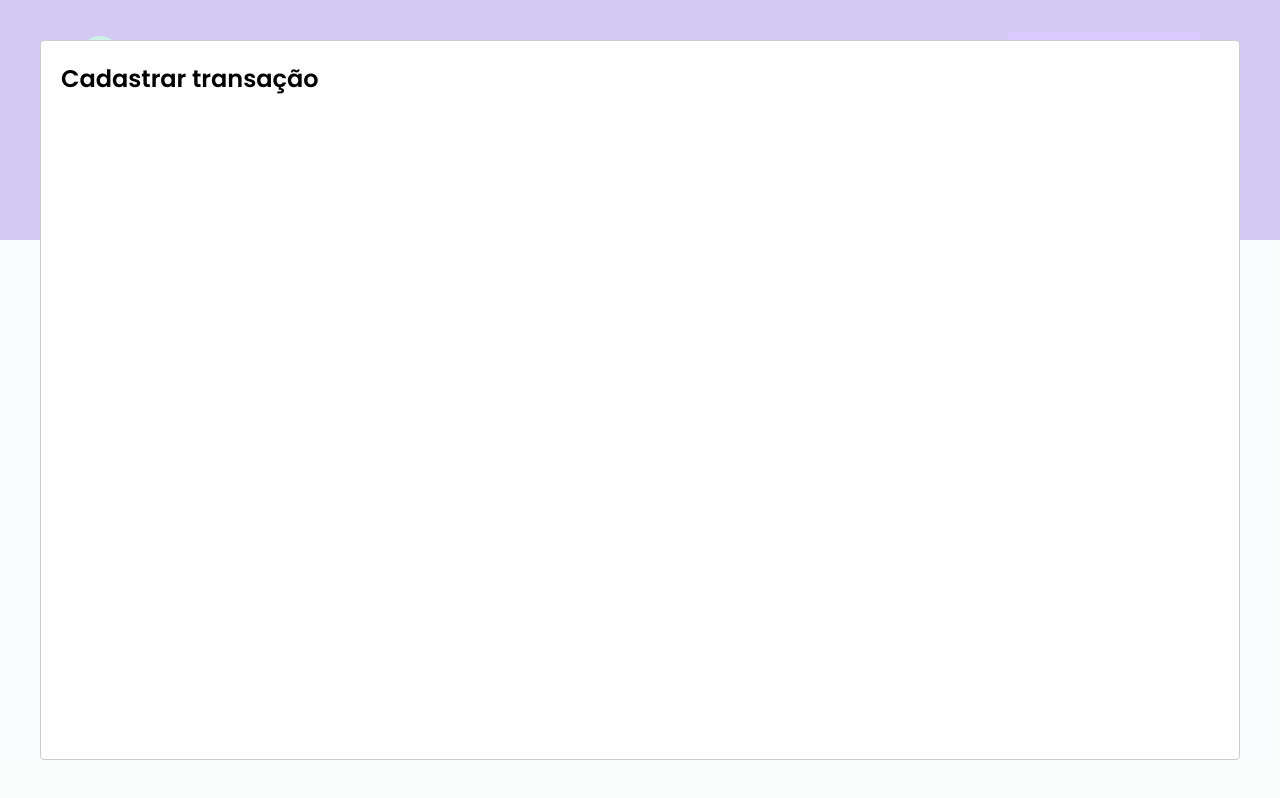
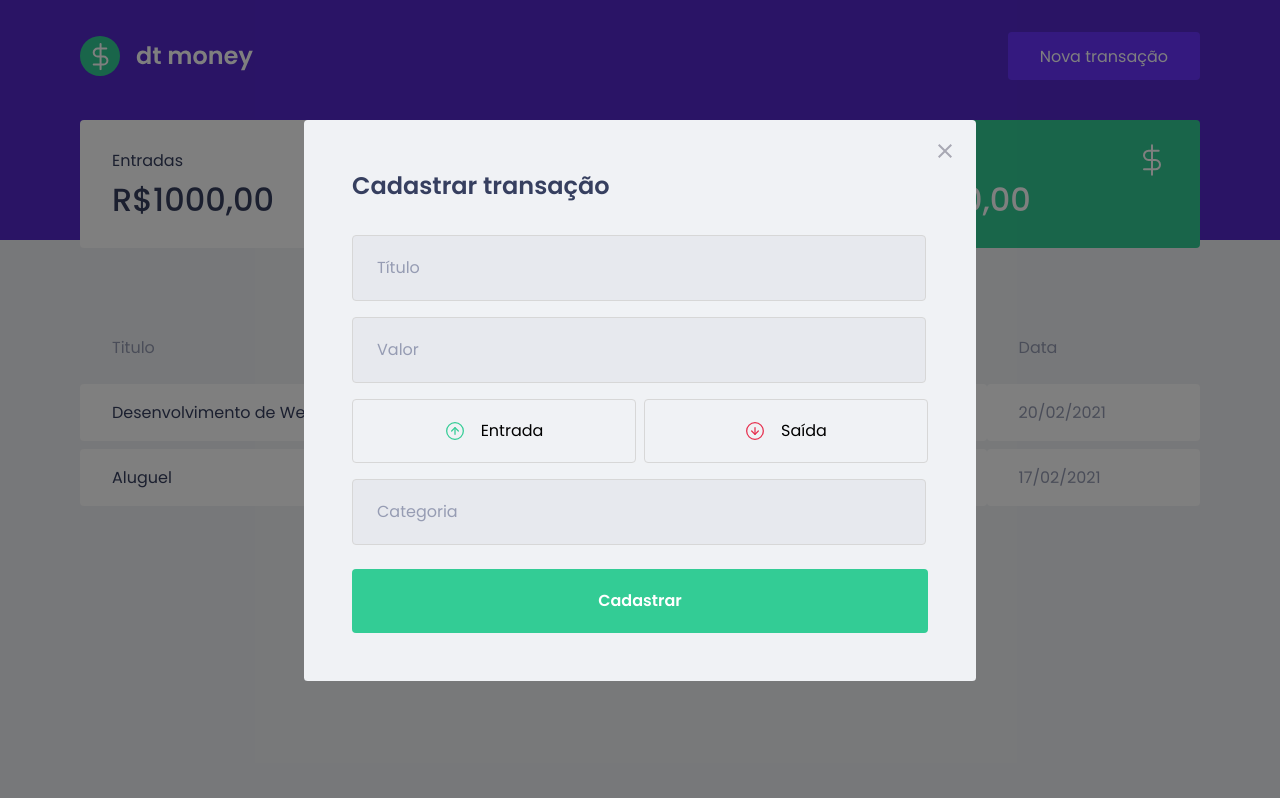
Before and after one commit to matheustark/dtmoney, a React (Create React App) app: page / in a window 1280 px wide. Both pictures are taken after a click on the button "Nova transação". Built offline with nearby package versions, Linux system fonts and the light colour scheme; no server answers; what miragejs would draw is missing.

Commit message:
create form

```diff
--- a/package.json
+++ b/package.json
@@ -5,6 +5,7 @@
   "dependencies": {
     "axios": "^0.21.1",
     "miragejs": "^0.1.41",
+    "polished": "^4.1.1",
     "react": "^17.0.2",
     "react-dom": "^17.0.2",
     "react-modal": "^3.13.1",
@@ -20,8 +21,8 @@
     "@types/node": "^12.0.0",
     "@types/react": "^17.0.0",
     "@types/react-dom": "^17.0.0",
+    "@types/react-modal": "^3.12.0",
     "@types/styled-components": "^5.1.9",
-    "@types/react-modal": "^3.12.0",
     "typescript": "^4.1.2"
   },
   "scripts": {
--- a/src/components/NewTransactionModal/index.tsx
+++ b/src/components/NewTransactionModal/index.tsx
@@ -1,4 +1,8 @@
 import Modal from 'react-modal';
+import incomeImg from '../../assets/income.svg';
+import outcomeImg from '../../assets/outcome.svg';
+import closeImg from '../../assets/close.svg';
+import { Container, TransactionTypeContainer } from './styles';
 
 interface NewTransactionModalProps {
   isOpen: boolean;
@@ -10,8 +14,45 @@
     <Modal
     isOpen={isOpen}
     onRequestClose={onRequestClose}
+    overlayClassName="react-modal-overlay"
+    className="react-modal-content"
     >
+      <button
+      type="button"
+      onClick={onRequestClose}
+      className="react-modal-close"
+      >
+        <img src={closeImg} alt="Fechar modal"/>
+      </button>
+      <Container>
       <h2>Cadastrar transação</h2>
+
+      <input placeholder="Título" />
+
+      <input type="number" placeholder="Valor" />
+
+      <TransactionTypeContainer>
+        <button
+        type="button"
+        >
+          <img src={incomeImg} alt="Entrada"/>
+          <span>Entrada</span>
+        </button>
+
+        <button
+        type="button"
+        >
+          <img src={outcomeImg} alt="Saída"/>
+          <span>Saída</span>
+        </button>
+      </TransactionTypeContainer>
+
+      <input placeholder="Categoria" />
+
+      <button type="submit">
+        Cadastrar
+      </button>
+      </Container>
     </Modal>
   )
 }
--- a/src/components/NewTransactionModal/styles.ts
+++ b/src/components/NewTransactionModal/styles.ts
@@ -1,3 +1,89 @@
 import styled from "styled-components";
+import { darken } from 'polished';
 
-export const Container = styled.div``;
+export const Container = styled.form`
+
+  h2 {
+    color: var(--text-title);
+    font-size: 1.5rem;
+    margin-bottom: 2rem;
+  }
+
+  input {
+    width: 91%;
+    padding: 0 1.5rem;
+    height: 4rem;
+    border-radius: 0.25rem;
+
+    border: 1px solid #d7d7d7;
+    background: #e7e9ee;
+
+    font-weight: 400;
+    font-size: 1rem;
+
+    &::placeholder {
+      color: var(--text-body);
+    }
+
+    & + input {
+      margin-top: 1rem;
+    }
+  }
+
+  button[type="submit"] {
+    width: 100%;
+    padding: 0 1.5rem;
+    height: 4rem;
+    background: var(--green);
+    color: #FFF;
+    border-radius: 0.25rem;
+    border: 0;
+    font-size: 1rem;
+    margin-top: 1.5rem;
+    font-weight: 600;
+
+    transition: filter 0.2s;
+
+    &:hover {
+    filter: brightness(0.9);
+  }
+  }
+
+`;
+
+export const TransactionTypeContainer = styled.div`
+  margin: 1rem 0;
+  display: grid;
+  grid-template-columns: 1fr 1fr;
+  gap: 0.5rem;
+
+  button {
+    height: 4rem;
+    border: 1px solid #d7d7d7;
+    border-radius: 0.25rem;
+
+    background: transparent;
+
+    display: flex;
+    align-items: center;
+    justify-content: center;
+
+    transition: border-color 0.2s;
+
+    &:hover {
+      border-color: ${darken(0.1, '#d7d7d7')};
+    }
+
+    img {
+      width: 20px;
+      height: 20px;
+    }
+
+    span {
+      display: inline-block;
+      margin-left: 1rem;
+      font-size: 1rem;
+    }
+  }
+
+`;
--- a/src/styles/global.ts
+++ b/src/styles/global.ts
@@ -54,4 +54,40 @@
     opacity: 0.6;
     cursor: not-allowed;
   }
+
+  .react-modal-overlay {
+    background: rgba(0, 0, 0, 0.5);
+
+    position: fixed;
+    top: 0;
+    bottom: 0;
+    left: 0;
+    right: 0;
+
+    display: flex;
+    align-items: center;
+    justify-content: center;
+  }
+
+  .react-modal-content {
+    width: 100%;
+    max-width: 576px;
+    background: var(--background);
+    padding: 3rem;
+    position: relative;
+    border-radius: 0.24rem;
+
+  }
+
+  .react-modal-close {
+    position: absolute;
+    right: 1.5rem;
+    top: 1.5rem;
+    border: 0;
+    background: transparent;
+
+    &:hover {
+      filter: brightness(0.8)
+    }
+  }
 `
```
Also changed, not shown: 1 other file (tests, documents, lock files or other folders).
